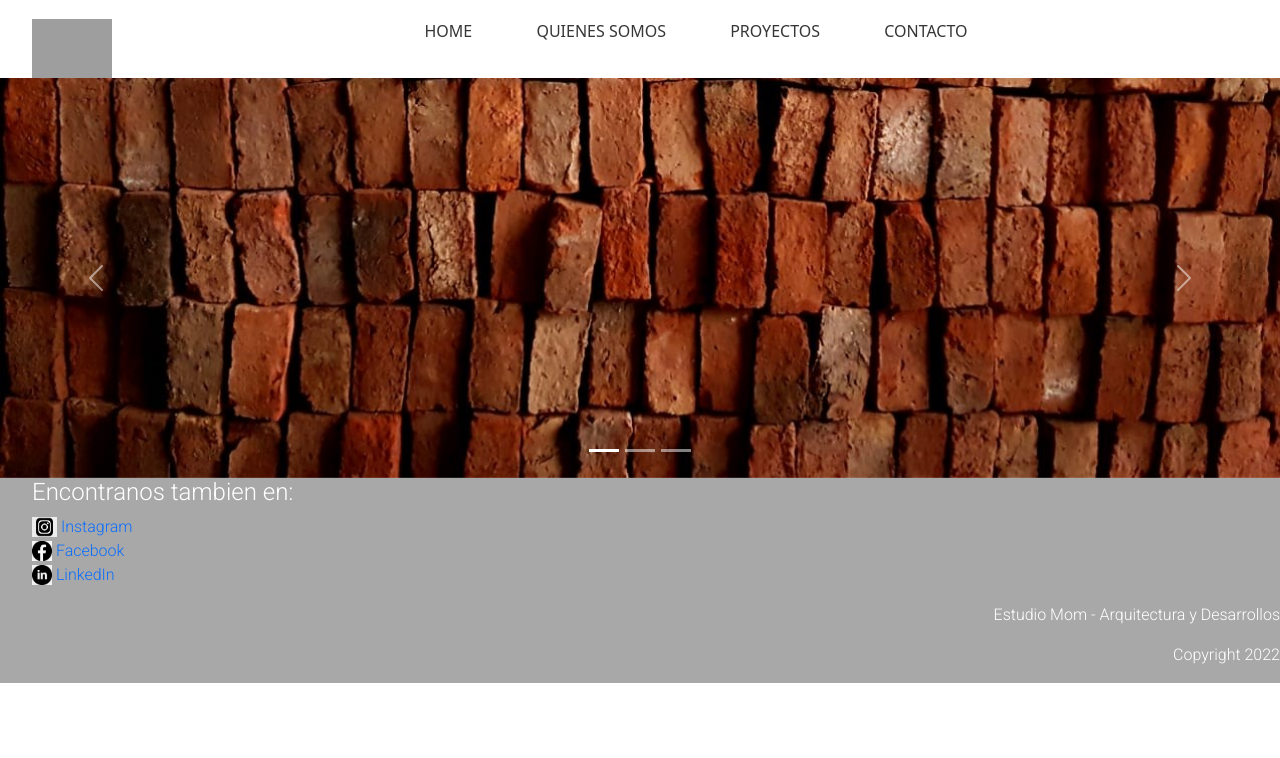
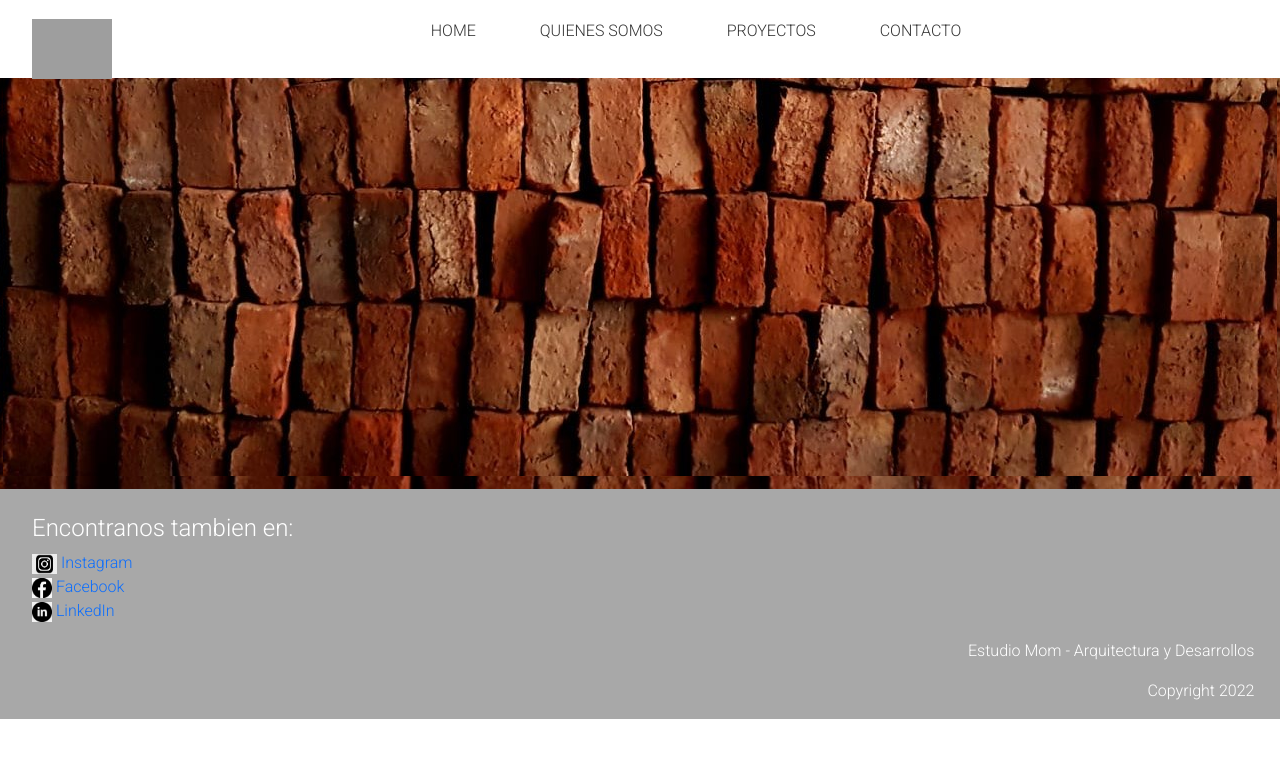
Before and after one commit to EmiliaTorino/Estudio-mom, a plain HTML site: page index.html in a window 1280 px wide. Drawn offline with nearby package versions, Linux system fonts and the light colour scheme; grey boxes are pictures that could not be loaded.

Commit message:
modificaciones bootstrap y animaciones

```diff
--- a/index.html
+++ b/index.html
@@ -4,14 +4,14 @@
         <meta charset="UTF-8">
         <meta http-equiv="X-UA-compatible" content="IE-edge">
         <meta name="viewport" content="with=device-with, initial-scale=1.0">
-        <link rel="stylesheet" href="styleindex.css">
+        <title>Estudio MOM</title>
+        <link rel="shortcut icon" href="imagenes/logo.jpg">
         <link rel="preconnect" href="https://fonts.googleapis.com">
         <link rel="preconnect" href="https://fonts.gstatic.com" crossorigin>
         <link href="https://fonts.googleapis.com/css2?family=Oswald&family=Roboto:wght@300&display=swap" rel="stylesheet">
         <link href="https://cdn.jsdelivr.net/npm/bootstrap@5.1.3/dist/css/bootstrap.min.css" rel="stylesheet" integrity="sha384-1BmE4kWBq78iYhFldvKuhfTAU6auU8tT94WrHftjDbrCEXSU1oBoqyl2QvZ6jIW3" crossorigin="anonymous">
         <link rel="stylesheet" href="https://cdnjs.cloudflare.com/ajax/libs/animate.css/4.1.1/animate.min.css">
-        <title>Estudio MOM</title>
-        <link rel="shortcut icon" href="imagenes/logo.jpg">
+        <link rel="stylesheet" href="styleindex.css">
     </head>
     <body>
         <header>
@@ -30,32 +30,9 @@
                 </div>
         </header>
         <main>
-            <div id="carouselExampleIndicators" class="carousel slide" data-bs-ride="carousel">
-                <div class="carousel-indicators">
-                  <button type="button" data-bs-target="#carouselExampleIndicators" data-bs-slide-to="0" class="active" aria-current="true" aria-label="Slide 1"></button>
-                  <button type="button" data-bs-target="#carouselExampleIndicators" data-bs-slide-to="1" aria-label="Slide 2"></button>
-                  <button type="button" data-bs-target="#carouselExampleIndicators" data-bs-slide-to="2" aria-label="Slide 3"></button>
-                </div>
-                <div class="carousel-inner">
-                  <div class="carousel-item active">
-                    <img src="Imagenes/ladrillosIndex3.jpeg" class="d-block w-100" alt="ladrillos">
-                  </div>
-                  <div class="carousel-item">
-                    <img src="Imagenes/hormigon index 2.jpeg" class="d-block w-100" alt="hormigon2">
-                  </div>
-                  <div class="carousel-item">
-                    <img src="Imagenes/Hormigon index 1.jpeg" class="d-block w-100" alt="hormigon1">
-                  </div>
-                </div>
-                <button class="carousel-control-prev" type="button" data-bs-target="#carouselExampleIndicators" data-bs-slide="prev">
-                  <span class="carousel-control-prev-icon" aria-hidden="true"></span>
-                  <span class="visually-hidden">Previous</span>
-                </button>
-                <button class="carousel-control-next" type="button" data-bs-target="#carouselExampleIndicators" data-bs-slide="next">
-                  <span class="carousel-control-next-icon" aria-hidden="true"></span>
-                  <span class="visually-hidden">Next</span>
-                </button>
-              </div>
+          <div id="imagen1">
+            <img src="imagenes/ladrillosIndex3.jpeg">
+          </div>
         </main>
     </body>
     <footer>
--- a/stylecontacto.css
+++ b/stylecontacto.css
@@ -9,6 +9,11 @@
 body{
     font-family:'Roboto', sans-serif;
     font-size: 16px;
+}
+
+main{
+    padding-top: 5%;
+    padding-bottom: 5%;
 }
 
 #header1{
@@ -45,6 +50,10 @@ footer{
     text-decoration: none;
 }
 
+#footer1{
+    padding-top: 2%;
+}
+
 #footer1 li{
     list-style: none;
     text-decoration: none;
@@ -61,4 +70,6 @@ footer{
 #footer2{
     display: grid;
     text-align: right;
+    padding-top: 0%;
+    padding-right: 2%;
 }
--- a/styleindex.css
+++ b/styleindex.css
@@ -55,6 +55,9 @@ footer{
     background-color: rgb(168, 168, 168);
     text-decoration: none;
 }
+#footer1{
+    padding-top: 2%;
+}
 
 #footer1 li{
     list-style: none;
@@ -72,6 +75,8 @@ footer{
 #footer2{
     display: grid;
     text-align: right;
+    padding-top: 0%;
+    padding-right: 2%;
 }
 
 /* MEDIA MOBILE*************************************/
--- a/styleproyectos.css
+++ b/styleproyectos.css
@@ -12,6 +12,17 @@ body{
     font-family:'Roboto', sans-serif;
     font-size: 16px;
 }
+
+#imagen_tamborini{
+    display: none;
+}
+
+#imagen_tamborini:hover{
+    display: none;
+    height: 2%;
+    width: 2%;
+}
+
 
 #header1{
     display: grid;
@@ -65,6 +76,10 @@ footer{
     text-decoration: none;
 }
 
+#footer1{
+    padding-top: 2%;
+}
+
 #footer1 li{
     list-style: none;
     text-decoration: none;
@@ -81,4 +96,6 @@ footer{
 #footer2{
     display: grid;
     text-align: right;
+    padding-top: 0%;
+    padding-right: 2%;
 }
--- a/stylequienesomos.css
+++ b/stylequienesomos.css
@@ -80,6 +80,10 @@ footer{
     text-decoration: none;
 }
 
+#footer1{
+    padding-top: 2%;
+}
+
 #footer1 li{
     list-style: none;
     text-decoration: none;
@@ -96,6 +100,8 @@ footer{
 #footer2{
     display: grid;
     text-align: right;
+    padding-top: 0%;
+    padding-right: 2%;
 }
 
 /* MEDIA MOBILE*************************************/
```
Also changed, not shown: Contacto.html (+3 -3 lines), Nunez.html (+3 -3 lines), Pico.html (+3 -3 lines), Proyectos.html (+2 -3 lines), Quienesomos.html (+2 -2 lines), Tamborini.html (+3 -3 lines).
